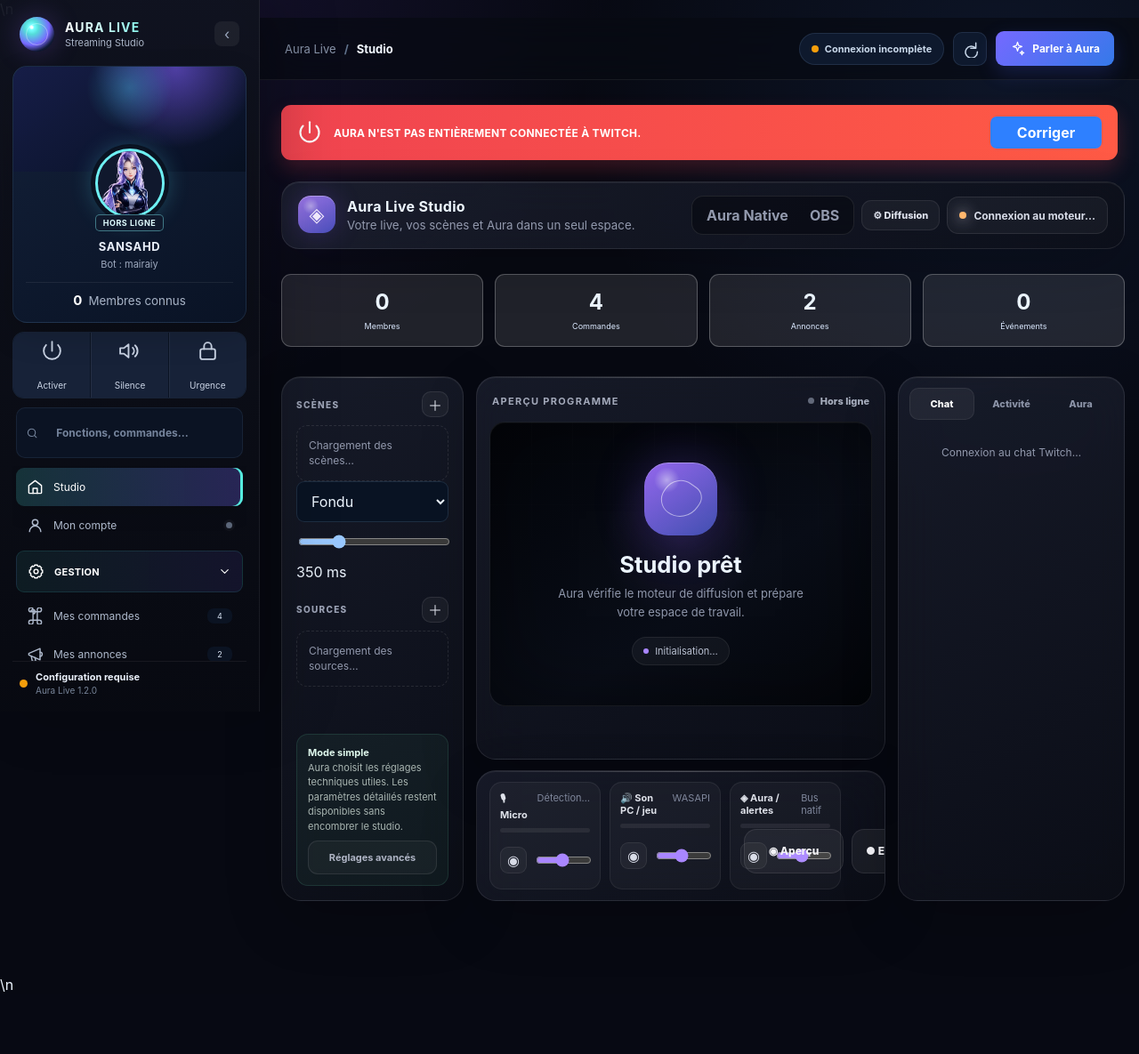
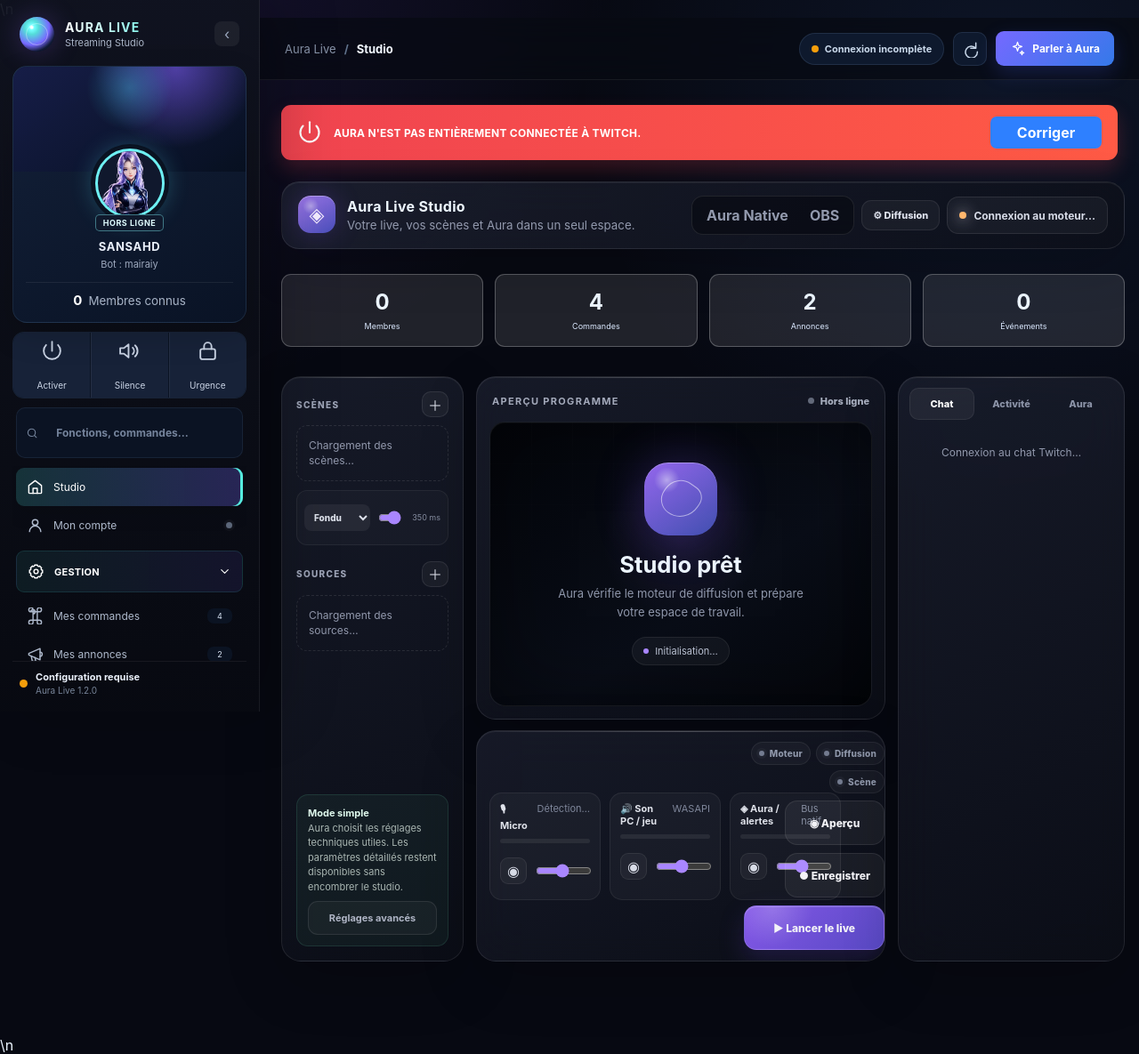
Before and after one commit to XDSawyerLoL/Auralive, a FastAPI app: page / in a window 1280 px wide. Shown: the whole page at 89% size. Before the commit the page ends 1115 px from the top, so only its background shows below. Run offline with FastAPI, Linux system fonts and the light colour scheme; data comes from the database, SQL or seed files in the repository; data that the repository does not hold is empty.

Commit message:
Studio 2.7.1 — finition glossy des contrôles pro

```diff
--- a/app/web/static/aura-studio.css
+++ b/app/web/static/aura-studio.css
@@ -1283,3 +1283,208 @@ body {
   font-size: 10px;
   line-height: 1.45;
 }
+
+
+/* Aura Live 2.7.1 — scènes, transitions, replay et multistream */
+.studio-scene-row {
+  display: grid;
+  grid-template-columns: minmax(0, 1fr) 34px;
+  gap: 6px;
+  align-items: center;
+}
+
+.studio-scene-row + .studio-scene-row {
+  margin-top: 6px;
+}
+
+.studio-scene-row .studio-scene {
+  margin: 0;
+}
+
+.studio-scene-edit {
+  width: 34px;
+  height: 34px;
+  border: 1px solid rgba(255,255,255,.07);
+  border-radius: 10px;
+  color: #aeb5c7;
+  background: rgba(255,255,255,.035);
+  cursor: pointer;
+  font-weight: 900;
+  letter-spacing: .08em;
+}
+
+.studio-scene-edit:hover {
+  color: #fff;
+  border-color: rgba(174,133,255,.26);
+  background: rgba(138,93,255,.10);
+}
+
+.studio-transition-row {
+  display: grid;
+  grid-template-columns: 74px minmax(0, 1fr) 52px;
+  gap: 7px;
+  align-items: center;
+  margin-top: 10px;
+  padding: 8px;
+  border: 1px solid rgba(255,255,255,.06);
+  border-radius: 12px;
+  background: rgba(255,255,255,.025);
+}
+
+.studio-transition-row select {
+  min-width: 0;
+  height: 30px;
+  border: 0;
+  border-radius: 8px;
+  color: #dde1eb;
+  background: rgba(255,255,255,.06);
+  padding: 0 7px;
+  font-size: 10px;
+  font-weight: 800;
+}
+
+.studio-transition-row input[type="range"] {
+  width: 100%;
+  accent-color: var(--studio-violet);
+}
+
+.studio-transition-row span {
+  color: #868ea1;
+  font-size: 9px;
+  text-align: right;
+  white-space: nowrap;
+}
+
+.studio-stage.switching .studio-native-preview {
+  animation: auraSceneFade .35s ease both;
+}
+
+@keyframes auraSceneFade {
+  0% { opacity: 1; filter: brightness(1); }
+  45% { opacity: .12; filter: brightness(.45); }
+  100% { opacity: 1; filter: brightness(1); }
+}
+
+.studio-main-actions {
+  flex-wrap: wrap;
+  justify-content: flex-end;
+}
+
+.studio-control.replay.active {
+  color: #dcfff0;
+  border-color: rgba(83,219,165,.24);
+  background: rgba(73,190,146,.10);
+  box-shadow: 0 0 18px rgba(73,190,146,.08);
+}
+
+.studio-control.clip {
+  min-width: 110px;
+}
+
+.studio-control.clip:not(:disabled):hover {
+  border-color: rgba(169,134,255,.28);
+  background: rgba(133,92,220,.10);
+}
+
+.studio-output-dialog {
+  width: min(760px, 96vw);
+}
+
+.studio-multistream {
+  display: grid;
+  gap: 9px;
+  padding-top: 4px;
+}
+
+.studio-multistream .studio-source-intro {
+  margin: 0;
+  font-size: 11px;
+}
+
+.studio-multistream-list {
+  display: grid;
+  gap: 9px;
+}
+
+.studio-destination {
+  display: grid;
+  grid-template-columns: .78fr 1.25fr 1fr;
+  gap: 7px;
+  padding: 10px;
+  border: 1px solid rgba(255,255,255,.07);
+  border-radius: 13px;
+  background:
+    radial-gradient(circle at 100% 0%, rgba(128,88,255,.08), transparent 45%),
+    rgba(255,255,255,.025);
+}
+
+.studio-destination-head {
+  grid-column: 1 / -1;
+  display: grid;
+  grid-template-columns: 1fr auto 30px;
+  gap: 8px;
+  align-items: center;
+}
+
+.studio-destination-head b {
+  color: #dfe3ed;
+  font-size: 11px;
+}
+
+.studio-destination-head label {
+  display: flex;
+  align-items: center;
+  gap: 5px;
+  color: #8f98aa;
+  font-size: 10px;
+}
+
+.studio-destination-head button {
+  width: 30px;
+  height: 28px;
+  border: 0;
+  border-radius: 8px;
+  color: #ff9bab;
+  background: rgba(255,100,124,.06);
+  cursor: pointer;
+}
+
+.studio-destination input:not([type="checkbox"]) {
+  min-width: 0;
+  height: 38px;
+  padding: 0 10px;
+  border: 1px solid rgba(255,255,255,.07);
+  border-radius: 10px;
+  color: #edf0f6;
+  background: rgba(5,7,13,.52);
+  outline: none;
+}
+
+.studio-destination input:focus {
+  border-color: rgba(169,134,255,.34);
+}
+
+@media (max-width: 980px) {
+  .studio-destination {
+    grid-template-columns: 1fr;
+  }
+}
+
+@media (max-width: 760px) {
+  .studio-main-actions {
+    grid-template-columns: 1fr 1fr;
+  }
+
+  .studio-control.live {
+    grid-column: 1 / -1;
+  }
+
+  .studio-transition-row {
+    grid-template-columns: 72px minmax(0, 1fr);
+  }
+
+  .studio-transition-row span {
+    grid-column: 1 / -1;
+    text-align: left;
+  }
+}
```
